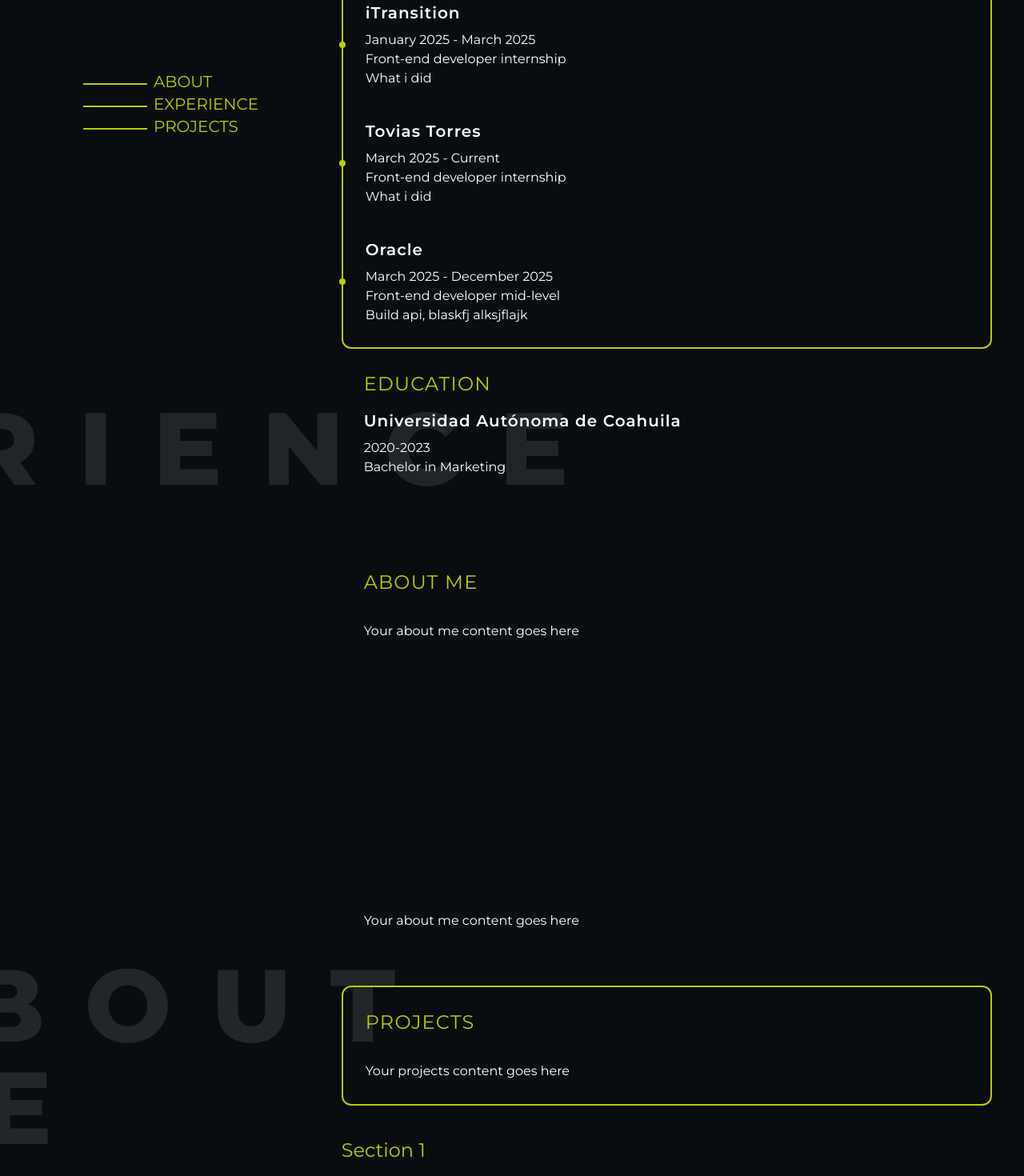
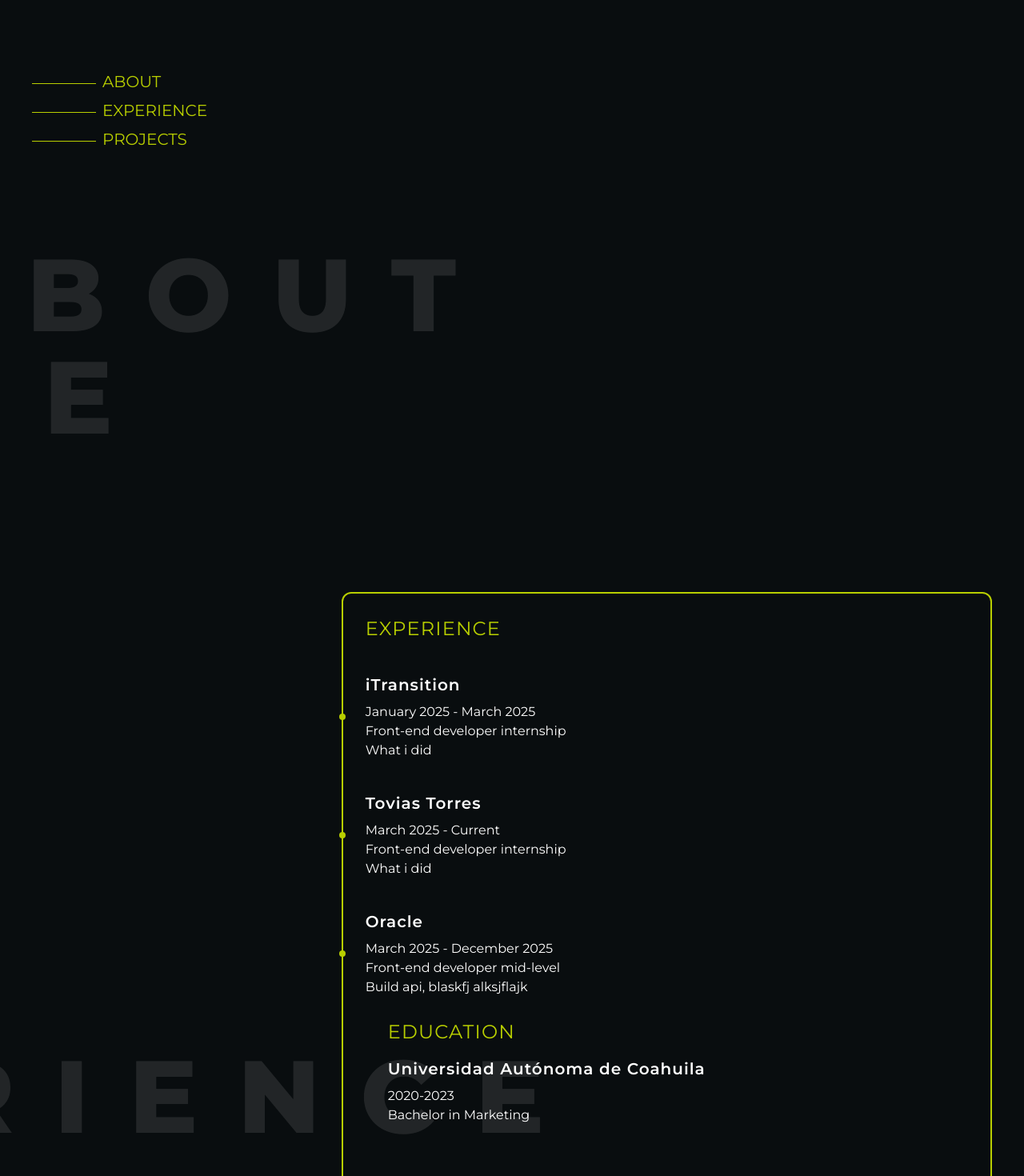
Before and after one commit to Milin7/nextjs-landing-page, a Next.js app: page / in a window 1280 px wide. Shown: the part 160-1630 px from the top of the page at 80% size. Built offline with nearby package versions, Linux system fonts and the light colour scheme.

Commit message:
rearrange sections on db.ts

```diff
--- a/app/components/SectionCard.tsx
+++ b/app/components/SectionCard.tsx
@@ -9,17 +9,40 @@ type SectionCardProps = {
 
 export default function SectionCard({ title }: SectionCardProps) {
   return (
-    <div className="relative h-full w-full">
+    <>
+      {title === "About me" && (
+        <section
+          id={title.replaceAll(" ", "")}
+          className="h-screen mt-10 mr-10"
+        >
+          <div className="h-full relative">
+            <div className="text-white p-7">
+              <Typography component="h2" variant="heading2" color="neon" mb="8">
+                {title}
+              </Typography>
+              <Typography variant="paragraph" color="white">
+                Your about me content goes here
+              </Typography>
+              <Typography
+                className="absolute bottom-30 right-155"
+                component="div"
+                variant="heading1"
+              >
+                {title}
+              </Typography>
+            </div>
+          </div>
+        </section>
+      )}
       {title === "Experience" && (
-        <div className="mt-10 py-5 mr-10">
-          <div className=" border-2 text-white border-landing-neon rounded-xl p-7">
+        <section id={title} className="h-screen mt-10 py-5 mr-10">
+          <div className="border-2 text-white border-landing-neon rounded-xl p-7 h-full relative">
             <Typography component="h2" variant="heading2" color="neon" mb="8">
               {title}
             </Typography>
             {jobs.map((job) => (
               <ExperienceCard key={job.id} jobList={job} />
             ))}
-          </div>
             <div className="relative p-7">
               {education.map((school) => (
                 <div key={school.id}>
@@ -51,64 +74,28 @@ export default function SectionCard({ title }: SectionCardProps) {
               </Typography>
             </div>
           </div>
+        </section>
       )}
-      {title === "About me" && (
-        <>
-          <div id="about-me" className=" mt-10 mr-10">
-            <div className=" text-white p-7">
+
+      {title === "Projects" && (
+        <section id={title} className="h-screen mt-10 mr-10">
+          <div className="border-2 text-white border-landing-neon mt-10 mr-10 rounded-xl p-7 h-full relative">
             <Typography component="h2" variant="heading2" color="neon" mb="8">
               {title}
             </Typography>
             <Typography variant="paragraph" color="white">
-                Your about me content goes here
+              Your projects content goes here
             </Typography>
-              <br />
-              <br />
-
-              <br />
-
-              <br />
-
-              <br />
-
-              <br />
-              <br />
-              <br />
-              <br />
-              <br />
-              <br />
-              <br />
-              <br />
-              <br />
-
-              <br />
-
-              <Typography variant="paragraph" color="white">
-                Your about me content goes here
-              </Typography>
-            </div>
             <Typography
-              className="absolute w-full right-155"
+              className="absolute bottom-0 right-120"
               component="div"
               variant="heading1"
             >
               {title}
             </Typography>
           </div>
+        </section>
+      )}
     </>
-      )}
-      {title === "Projects" && (
-        <div className="mt-10 mr-10">
-          <div className="border-2 text-white border-landing-neon rounded-xl p-7">
-            <Typography component="h2" variant="heading2" color="neon" mb="8">
-              {title}
-            </Typography>
-            <Typography variant="paragraph" color="white">
-              Your projects content goes here
-            </Typography>
-          </div>
-        </div>
-      )}
-    </div>
   );
 }
--- a/app/components/SideBar.tsx
+++ b/app/components/SideBar.tsx
@@ -27,27 +27,41 @@ export default function SideBar() {
               Front End Developer
             </Typography>
           </div>
-          <Link href="#about-me">
-            <Typography variant="start" component="div" mt="24">
-              <div className="border-t-2 border-landing-neon mt-4 w-20 ml-16 mr-2"></div>
+          <Link href="#Aboutme">
+            <Typography
+              className="container mb-2"
+              variant="start"
+              component="div"
+              mt="24"
+            >
+              <div className="border-t-1 border-landing-neon mt-4 w-20 mr-2"></div>
               <Typography component="h3" variant="heading4" color="neon">
                 about
               </Typography>
             </Typography>
           </Link>
 
-          <Typography variant="start" component="div">
-            <div className="border-t-2 border-landing-neon mt-4 w-20 ml-16 mr-2"></div>
+          <Link href="#Experience">
+            <Typography
+              className="container mb-2"
+              variant="start"
+              component="div"
+            >
+              <div className="border-t-1 border-landing-neon mt-4 w-20 mr-2"></div>
               <Typography component="h3" variant="heading4" color="neon">
                 experience
               </Typography>
             </Typography>
-          <Typography variant="start" component="div">
-            <div className="border-t-2 border-landing-neon mt-4 w-20 ml-16 mr-2"></div>
+          </Link>
+
+          <Link href="#Projects">
+            <Typography className="container" variant="start" component="div">
+              <div className="border-t-1 border-landing-neon mt-4 w-20 mr-2"></div>
               <Typography component="h3" variant="heading4" color="neon">
                 Projects
               </Typography>
             </Typography>
+          </Link>
         </div>
       </div>
 
--- a/app/components/StartingPage.tsx
+++ b/app/components/StartingPage.tsx
@@ -16,9 +16,6 @@ function ExperiencePage() {
           );
         })}
       </div>
-      <div className=" text-landing-neon text-2xl mt-10">
-        <Link href="#section1">Section 1</Link>
-      </div>
     </>
   );
 }
--- a/app/data/db.ts
+++ b/app/data/db.ts
@@ -33,11 +33,11 @@ export const jobs: JobItem[] = [
 export const sections: SectionItem[] = [
   {
     id: 4,
-    title: "Experience",
+    title: "About me",
   },
   {
     id: 5,
-    title: "About me",
+    title: "Experience",
   },
   {
     id: 6,
--- a/app/globals.css
+++ b/app/globals.css
@@ -7,15 +7,37 @@
   --tracking-wide-5: 5px;
   --tracking-wide-10: 10px;
   --tracking-wide-50: 50px;
+  --border-width-1: 1.9px;
 }
+/* Scroll Snapping */
 
+/* html {
+  scroll-behavior: smooth;
+}
+.scroller {
+  height: 100vh;
+  scroll-snap-type: y mandatory;
+}
+.scroller section {
+  height: 100vh;
+  scroll-snap-align: start;
+} */
+*/
 /* Animación para el SVG dentro del componente ExperienceCard */
-.relative svg {
-  transition: all 0.3s ease-in-out;
+
+.relative > svg {
+  transition: all 0.35s ease-in-out;
 }
-
 .relative:hover > svg {
   transform: scale(2);
+  filter: drop-shadow(0 0 5px rgba(184, 206, 0, 0.95));
+}
+.container {
+  transition: all 0.35s ease-in-out;
+}
+.container:hover {
+  transform: scale(1.2);
+  translate: 60px;
   filter: drop-shadow(0 0 5px rgba(184, 206, 0, 0.95));
 }
 
--- a/app/layout.tsx
+++ b/app/layout.tsx
@@ -1,10 +1,7 @@
 import type { Metadata } from "next";
 import { Montserrat } from "next/font/google";
 import "./globals.css";
-import CustomCursor from "./components/CustomCursor";
 import SideBar from "./components/SideBar";
-import { jobs, sections } from "./data/db";
-import SectionCard from "./components/SectionCard";
 
 const montserrat = Montserrat({
   variable: "--font-montserrat",
@@ -22,12 +19,14 @@ export default function RootLayout({
   children: React.ReactNode;
 }>) {
   return (
-    <html lang="en">
-      <body className={`bg-landing-grey ${montserrat.className} antialiased`}>
+    <html lang="en" className="h-full">
+      <body
+        className={`bg-landing-grey cursor-default ${montserrat.className} antialiased min-h-screen h-full`}
+      >
         {/* <CustomCursor /> */}
-        <div className="grid grid-cols-3">
+        <div className="grid grid-cols-3 h-full">
           <SideBar />
-          <div className=" col-span-2">{children}</div>
+          <div className="col-span-2 h-full">{children}</div>
         </div>
       </body>
     </html>
```
Lines whose indentation alone changed are shown as unchanged.
